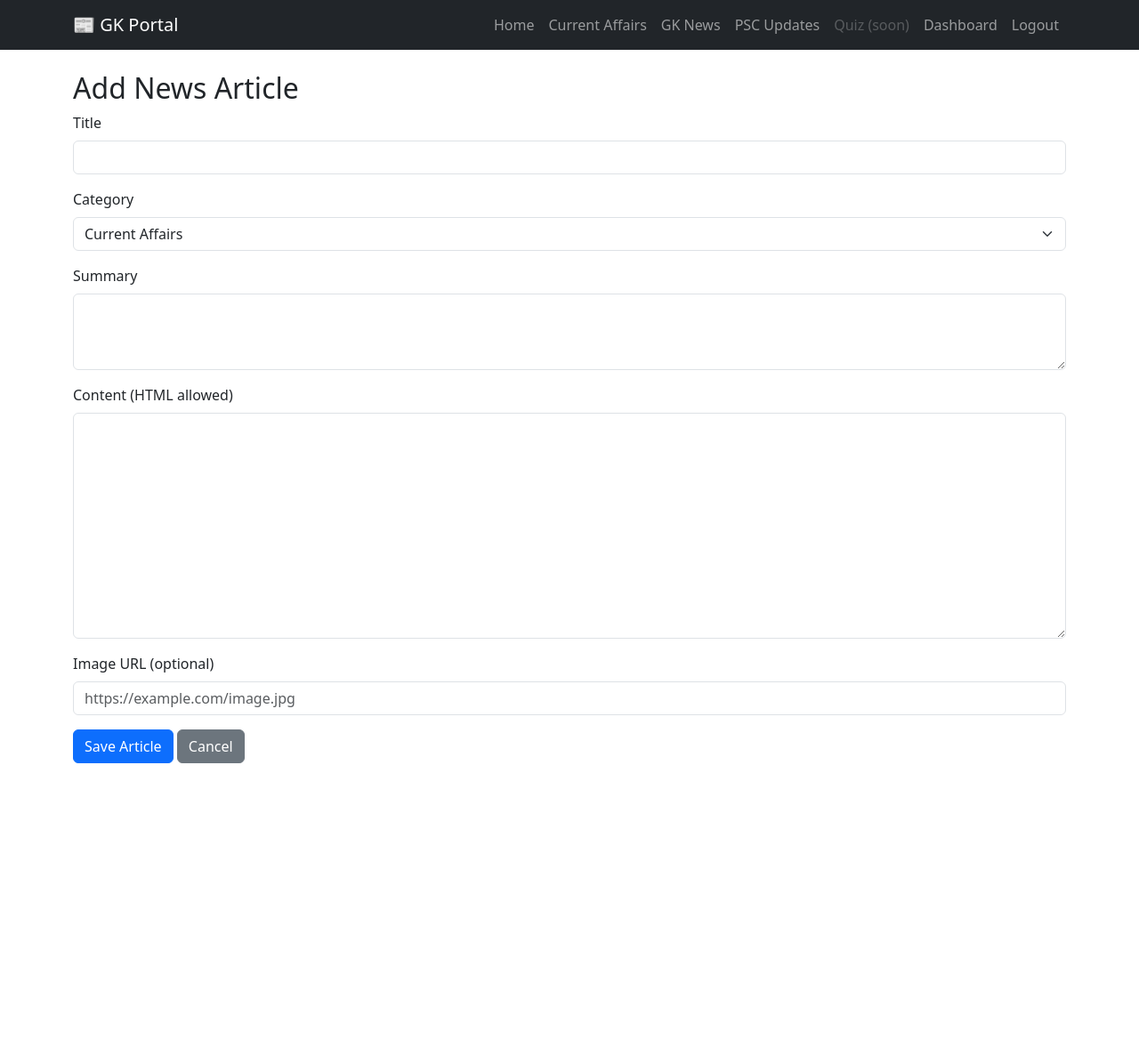
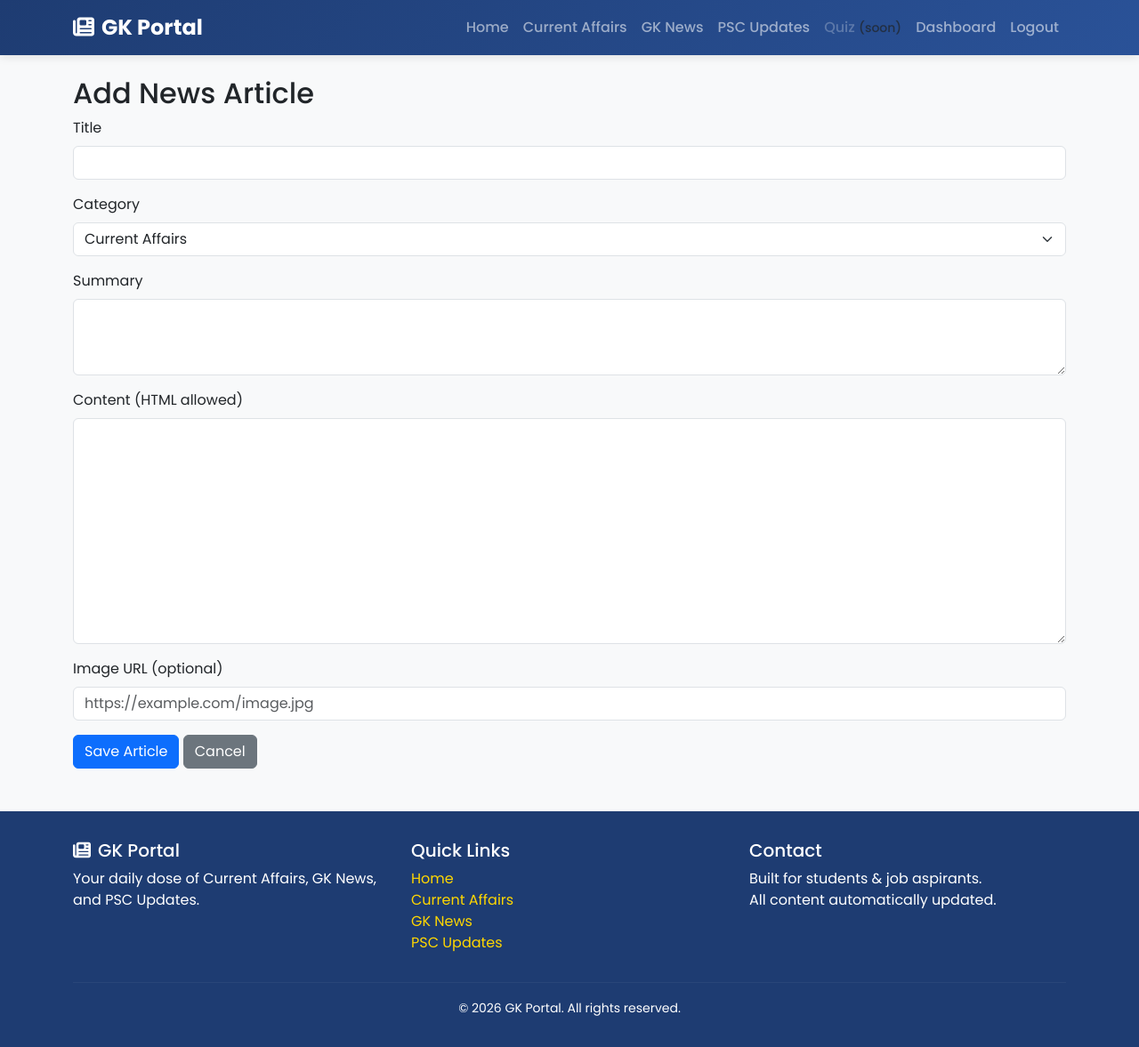
Before and after one commit to moviebazaa/currentaffairs, a Flask app: page /admin/add in a window 1280 px wide. Shown: the whole page at 89% size. Before the commit the page ends 858 px from the top, so only its background shows below. Run offline with Flask 3, Linux system fonts and the light colour scheme; a user stored in the database is signed in.

Commit message:
Update base.html

```diff
--- a/templates/base.html
+++ b/templates/base.html
@@ -3,23 +3,136 @@
 <head>
     <meta charset="UTF-8">
     <meta name="viewport" content="width=device-width, initial-scale=1.0">
-    <title>GK Portal</title>
+    <title>GK Portal - Current Affairs, GK News & PSC Updates</title>
+    <!-- Bootstrap 5 -->
     <link href="https://cdn.jsdelivr.net/npm/bootstrap@5.3.0/dist/css/bootstrap.min.css" rel="stylesheet">
+    <!-- Google Font -->
+    <link href="https://fonts.googleapis.com/css2?family=Poppins:wght@300;400;500;600;700&display=swap" rel="stylesheet">
+    <!-- Font Awesome Icons -->
+    <link rel="stylesheet" href="https://cdnjs.cloudflare.com/ajax/libs/font-awesome/6.4.0/css/all.min.css">
+    <style>
+        body {
+            font-family: 'Poppins', sans-serif;
+            background-color: #f8f9fa;
+        }
+        /* Navbar */
+        .navbar {
+            background: linear-gradient(135deg, #1e3c72 0%, #2a5298 100%);
+            box-shadow: 0 2px 10px rgba(0,0,0,0.1);
+        }
+        .navbar-brand {
+            font-weight: 700;
+            font-size: 1.5rem;
+        }
+        .nav-link {
+            font-weight: 500;
+            transition: color 0.3s ease;
+        }
+        .nav-link:hover {
+            color: #ffd700 !important;
+        }
+        .nav-link.active {
+            color: #ffd700 !important;
+            border-bottom: 2px solid #ffd700;
+        }
+        /* Hero section (used on homepage) */
+        .hero-section {
+            background: linear-gradient(135deg, #1e3c72 0%, #2a5298 100%);
+            color: white;
+            border-radius: 1rem;
+            padding: 3rem 2rem;
+            margin-bottom: 2rem;
+        }
+        /* Card design */
+        .card {
+            border: none;
+            border-radius: 1rem;
+            overflow: hidden;
+            transition: transform 0.3s ease, box-shadow 0.3s ease;
+            box-shadow: 0 4px 12px rgba(0,0,0,0.08);
+        }
+        .card:hover {
+            transform: translateY(-5px);
+            box-shadow: 0 12px 24px rgba(0,0,0,0.15);
+        }
+        .card-img-top {
+            height: 200px;
+            object-fit: cover;
+        }
+        .card-title {
+            font-weight: 600;
+        }
+        .badge-category {
+            background: #2a5298;
+            color: white;
+        }
+        /* Footer */
+        .footer {
+            background: #1e3c72;
+            color: white;
+            padding: 2rem 0;
+            margin-top: 3rem;
+        }
+        .footer a {
+            color: #ffd700;
+            text-decoration: none;
+        }
+        .footer a:hover {
+            text-decoration: underline;
+        }
+        /* Buttons */
+        .btn-primary-custom {
+            background: #2a5298;
+            border: none;
+            color: white;
+            font-weight: 500;
+        }
+        .btn-primary-custom:hover {
+            background: #1e3c72;
+            color: white;
+        }
+        .btn-gold {
+            background: #ffd700;
+            color: #1e3c72;
+            font-weight: 600;
+            border: none;
+        }
+        .btn-gold:hover {
+            background: #e6c200;
+            color: #1e3c72;
+        }
+        /* Fade-in animation */
+        .fade-in {
+            animation: fadeIn 0.6s ease-in-out;
+        }
+        @keyframes fadeIn {
+            from { opacity: 0; transform: translateY(20px); }
+            to { opacity: 1; transform: translateY(0); }
+        }
+        /* News detail styling */
+        .news-content {
+            font-size: 1.1rem;
+            line-height: 1.8;
+        }
+    </style>
 </head>
 <body>
-    <nav class="navbar navbar-expand-lg navbar-dark bg-dark">
+    <!-- Navbar -->
+    <nav class="navbar navbar-expand-lg navbar-dark sticky-top">
         <div class="container">
-            <a class="navbar-brand" href="{{ url_for('home') }}">📰 GK Portal</a>
+            <a class="navbar-brand" href="{{ url_for('home') }}">
+                <i class="fas fa-newspaper me-2"></i>GK Portal
+            </a>
             <button class="navbar-toggler" type="button" data-bs-toggle="collapse" data-bs-target="#navbarNav">
                 <span class="navbar-toggler-icon"></span>
             </button>
             <div class="collapse navbar-collapse" id="navbarNav">
                 <ul class="navbar-nav ms-auto">
-                    <li class="nav-item"><a class="nav-link" href="{{ url_for('home') }}">Home</a></li>
-                    <li class="nav-item"><a class="nav-link" href="{{ url_for('current_affairs') }}">Current Affairs</a></li>
-                    <li class="nav-item"><a class="nav-link" href="{{ url_for('gk_news') }}">GK News</a></li>
-                    <li class="nav-item"><a class="nav-link" href="{{ url_for('psc_updates') }}">PSC Updates</a></li>
-                    <li class="nav-item"><a class="nav-link disabled" href="#">Quiz (soon)</a></li>
+                    <li class="nav-item"><a class="nav-link {{ 'active' if request.path == '/' else '' }}" href="{{ url_for('home') }}">Home</a></li>
+                    <li class="nav-item"><a class="nav-link {{ 'active' if request.path == '/current-affairs' else '' }}" href="{{ url_for('current_affairs') }}">Current Affairs</a></li>
+                    <li class="nav-item"><a class="nav-link {{ 'active' if request.path == '/gk-news' else '' }}" href="{{ url_for('gk_news') }}">GK News</a></li>
+                    <li class="nav-item"><a class="nav-link {{ 'active' if request.path == '/psc-updates' else '' }}" href="{{ url_for('psc_updates') }}">PSC Updates</a></li>
+                    <li class="nav-item"><a class="nav-link disabled" href="#">Quiz <small class="text-muted">(soon)</small></a></li>
                     {% if current_user.is_authenticated %}
                         <li class="nav-item"><a class="nav-link" href="{{ url_for('admin_dashboard') }}">Dashboard</a></li>
                         <li class="nav-item"><a class="nav-link" href="{{ url_for('admin_logout') }}">Logout</a></li>
@@ -31,7 +144,8 @@
         </div>
     </nav>
 
-    <div class="container mt-4">
+    <!-- Flash Messages -->
+    <div class="container mt-3">
         {% with messages = get_flashed_messages(with_categories=true) %}
             {% if messages %}
                 {% for category, message in messages %}
@@ -42,8 +156,41 @@
                 {% endfor %}
             {% endif %}
         {% endwith %}
+    </div>
+
+    <!-- Main Content -->
+    <div class="container mt-4 mb-5 fade-in">
         {% block content %}{% endblock %}
     </div>
+
+    <!-- Footer -->
+    <footer class="footer">
+        <div class="container">
+            <div class="row">
+                <div class="col-md-4">
+                    <h5><i class="fas fa-newspaper me-2"></i>GK Portal</h5>
+                    <p>Your daily dose of Current Affairs, GK News, and PSC Updates.</p>
+                </div>
+                <div class="col-md-4">
+                    <h5>Quick Links</h5>
+                    <ul class="list-unstyled">
+                        <li><a href="{{ url_for('home') }}">Home</a></li>
+                        <li><a href="{{ url_for('current_affairs') }}">Current Affairs</a></li>
+                        <li><a href="{{ url_for('gk_news') }}">GK News</a></li>
+                        <li><a href="{{ url_for('psc_updates') }}">PSC Updates</a></li>
+                    </ul>
+                </div>
+                <div class="col-md-4">
+                    <h5>Contact</h5>
+                    <p>Built for students & job aspirants.<br>All content automatically updated.</p>
+                </div>
+            </div>
+            <hr class="my-3" style="border-color: rgba(255,255,255,0.2);">
+            <div class="text-center">
+                <small>© 2026 GK Portal. All rights reserved.</small>
+            </div>
+        </div>
+    </footer>
 
     <script src="https://cdn.jsdelivr.net/npm/bootstrap@5.3.0/dist/js/bootstrap.bundle.min.js"></script>
 </body>
```
